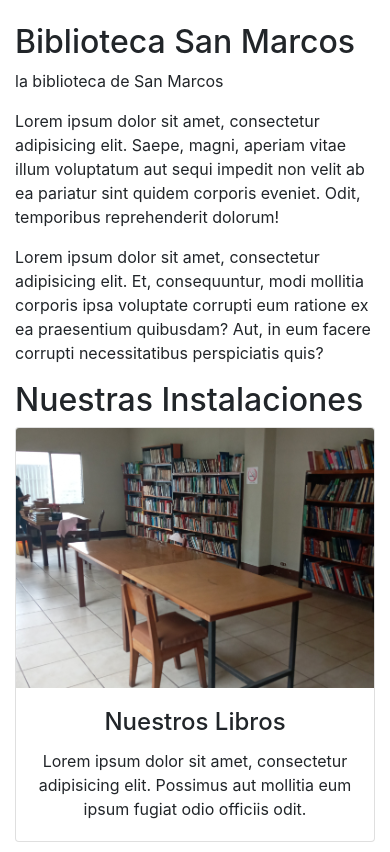
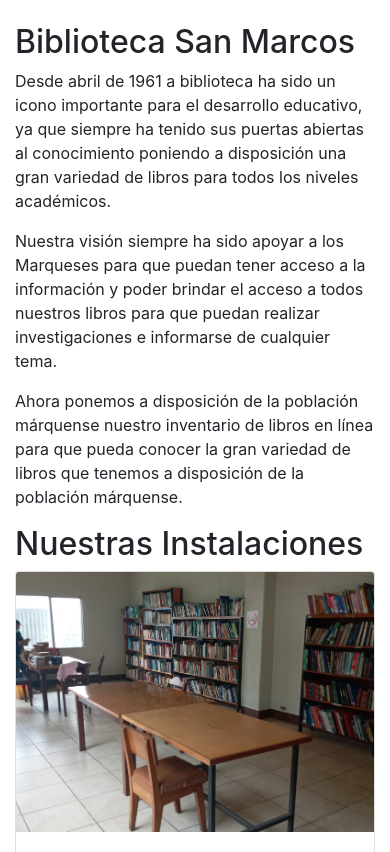
Before and after one commit to JuanCarlos613/biblioteca, a Django app: page / in a window 390 px wide. Shown: the part 1028-1880 px from the top of the page. Run offline with Django 3.2, Linux system fonts and the light colour scheme; some libraries are stand-ins or nearby versions.

Commit message:
cambios-prefinales

```diff
--- a/templates/index.html
+++ b/templates/index.html
@@ -8,6 +8,7 @@
       <ol class="carousel-indicators">
         <li data-target="#carouselExampleIndicators" data-slide-to="0" class="active"></li>
         <li data-target="#carouselExampleIndicators" data-slide-to="1"></li>
+        <li data-target="#carouselExampleIndicators" data-slide-to="2"></li>
       </ol>
       <div class="carousel-inner" role="listbox">
         <!-- Slide One - Set the background image for this slide in the line below -->
@@ -19,6 +20,12 @@
         </div>
         <!-- Slide Two - Set the background image for this slide in the line below -->
         <div class="carousel-item" style="background-image: url({% static 'img/b6.png' %});">
+          <div class="carousel-caption d-none d-md-block">
+            <h3>Biblioteca San Marcos</h3>
+            <p>Busca el libro que necesites</p>
+          </div>
+        </div>
+        <div class="carousel-item" style="background-image: url({% static 'img/b7.png' %});">
           <div class="carousel-caption d-none d-md-block">
             <h3>Biblioteca San Marcos</h3>
             <p>Busca el libro que necesites</p>
@@ -54,9 +61,9 @@
       </div>
       <div class="col-lg-6">
         <h2>Biblioteca San Marcos</h2>
-        <p>la biblioteca de San Marcos </p>
-        <p>Lorem ipsum dolor sit amet, consectetur adipisicing elit. Saepe, magni, aperiam vitae illum voluptatum aut sequi impedit non velit ab ea pariatur sint quidem corporis eveniet. Odit, temporibus reprehenderit dolorum!</p>
-        <p>Lorem ipsum dolor sit amet, consectetur adipisicing elit. Et, consequuntur, modi mollitia corporis ipsa voluptate corrupti eum ratione ex ea praesentium quibusdam? Aut, in eum facere corrupti necessitatibus perspiciatis quis?</p>
+        <p>Desde abril de 1961 a biblioteca ha sido un icono importante para el desarrollo educativo, ya que siempre ha tenido sus puertas abiertas al conocimiento poniendo a disposición una gran variedad de libros para todos los niveles académicos.</p>
+        <p>Nuestra visión siempre ha sido apoyar a los Marqueses para que puedan tener acceso a la información y poder brindar el acceso a todos nuestros libros para que puedan realizar investigaciones e informarse de cualquier tema.</p>
+        <p>Ahora ponemos a disposición de la población márquense nuestro inventario de libros en línea para que pueda conocer la gran variedad de libros que tenemos a disposición de la población márquense.</p>
       </div>
     </div>
     <!-- /.row -->
@@ -69,17 +76,16 @@
         <div class="card h-100 text-center">
           <img class="card-img-top" src="{% static 'img/uno.jpg' %}" alt="imagen">
           <div class="card-body">
-            <h4 class="card-title">Nuestros Libros</h4>
-            <p class="card-text">Lorem ipsum dolor sit amet, consectetur adipisicing elit. Possimus aut mollitia eum ipsum fugiat odio officiis odit.</p>
+            <h4 class="card-title">Nuestras Instalaciones</h4>
           </div>
         </div>
       </div>
       <div class="col-lg-4 mb-4">
         <div class="card h-100 text-center">
-          <img class="card-img-top" src="{% static 'img/dos.jpg' %}" alt="imagen">
+          <img class="card-img-top" src="{% static 'img/sillas.jpg' %}" alt="imagen">
           <div class="card-body">
-            <h4 class="card-title">Nuestras Instalaciones</h4>
-            <p class="card-text">Lorem ipsum dolor sit amet, consectetur adipisicing elit. Possimus aut mollitia eum ipsum fugiat odio officiis odit.</p>
+            <h4 class="card-title">Areas de lectura</h4>
+
           </div>
         </div>
       </div>
@@ -88,7 +94,7 @@
           <img class="card-img-top" src="{% static 'img/tres.jpg' %}" alt="imagen">
           <div class="card-body">
             <h4 class="card-title">Solicita tus libros en linea</h4>
-            <p class="card-text">Lorem ipsum dolor sit amet, consectetur adipisicing elit. Possimus aut mollitia eum ipsum fugiat odio officiis odit.</p>
+
           </div>
         </div>
       </div>
--- a/templates/libro_detalle.html
+++ b/templates/libro_detalle.html
@@ -23,10 +23,10 @@
     <div class="row">
 
       <!-- Blog Entries Column -->
-      <div class="col-md-12">
+      <div class="col-md-6">
 
         <!-- Blog Post -->
-        <div class="card mb-2">
+        <div class="card mb-6">
           <h1>{% block libro %} {{ object.libro }} {% endblock libro %}</h1>
           {% if libro.imagen %}
             <img src="{{ libro.imagen.url }}" class="card-img-top" alt="{{libro.imagen}}">
--- a/templates/libros.html
+++ b/templates/libros.html
@@ -3,7 +3,7 @@
 {% include "navbar.html" %}
 {% load staticfiles %}
 
-<title>Nuestros Libros</title>
+<title>Nuestros Libros </title>
 
   <div class="container">
 
--- a/templates/prestamo.html
+++ b/templates/prestamo.html
@@ -13,8 +13,8 @@
 
     <div class="row">
       <div class="col-lg-8 mb-4">
-        <h4>Si deseas un libro puedes solicitarlo</h4>
-        <h6>Llena el formulario y posteriormente se te informara para que recojas tu libro.</h6>
+        <h4>Llena el formulario para solicitar un libro</h4>
+        <a href="#">¿Como solicitar libros?</a>
         <br>
         <form name="sentMessage" id="contactForm" novalidate method="POST">
           {% csrf_token %}
@@ -24,6 +24,7 @@
           <button type="submit" class="btn btn-primary" id="sendMessageButton">Enviar Mensaje</button>
         </form>
       </div>
+
     </div>
   </div>
 {% endblock content %}
```
Also changed, not shown: templates/donativos.html (+7 -7 lines), media/libros.jpg (added), 1 other file.
